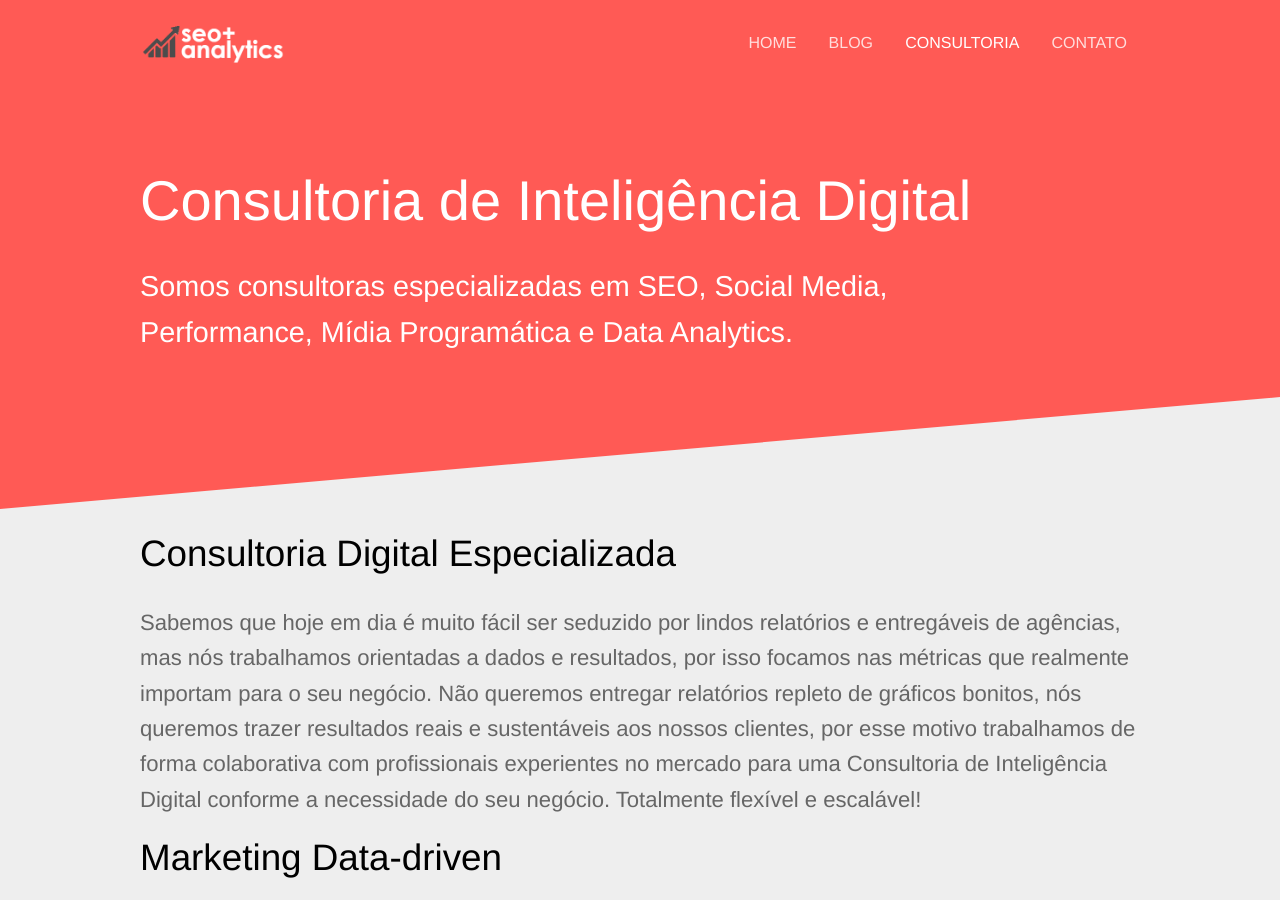
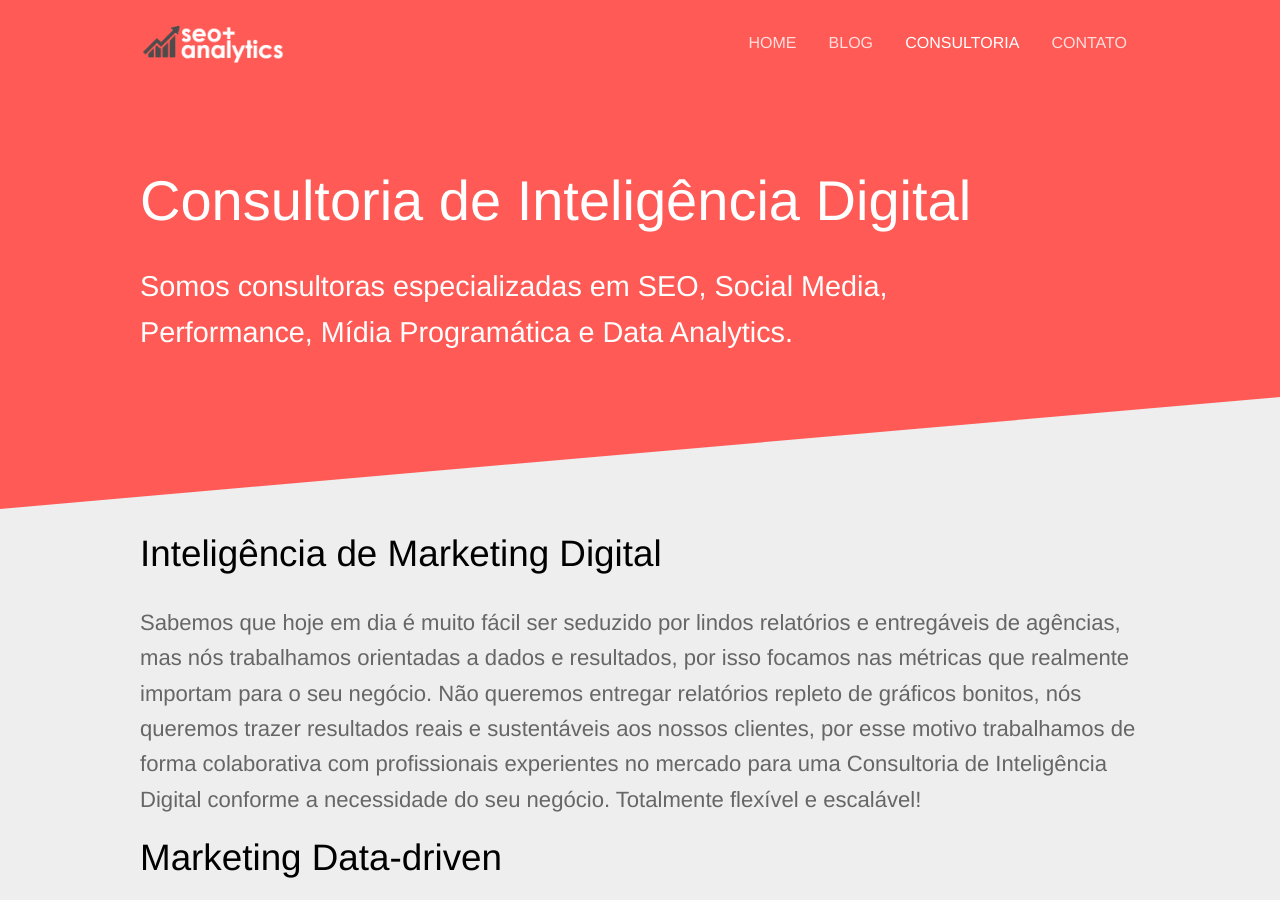
Before and after one commit to seoanalytics/seoanalytics.github.io, a Jekyll site: the page built from consultoria.html, in a window 1280 px wide and 900 px high. Built offline with Jekyll 4.4.1, drawn with Linux system fonts in a browser that asks for light colours.

Commit message:
Updated 'consultoria.html' via CloudCannon

```diff
--- a/consultoria.html
+++ b/consultoria.html
@@ -5,12 +5,13 @@ subtitle: Somos consultoras especializadas em SEO, Social Media, Performance, M
 redirect_from: "/consultores/"
 redirect_from: "/cv/*"
 ---
+
 <section class="diagonal alternate">
 	<div class="container halves">
 		<div>
 		   	<h2 class="editable">
-				Consultoria Digital Especializada
-			</h2>
+		   		Intelig&ecirc;ncia de Marketing Digital
+		   	</h2>
 			<p class="editable">
 				 Sabemos que hoje em dia é muito fácil ser seduzido por lindos relatórios e entregáveis de agências, mas nós trabalhamos orientadas a dados e resultados, por isso focamos nas métricas que realmente importam para o seu negócio. Não queremos entregar relatórios repleto de gráficos bonitos, nós queremos trazer resultados reais e sustentáveis aos nossos clientes, por esse motivo trabalhamos de forma colaborativa com profissionais experientes no mercado para uma Consultoria de Inteligência Digital conforme a necessidade do seu negócio. Totalmente flexível e escalável!
 			</p>
@@ -35,7 +36,7 @@ redirect_from: "/cv/*"
 			{% for consultoria in site.consultoria %}
 				<li>
 					<a href="{{ site.baseurl }}{{ consultoria.external_url }}">
-						<img src="{% include relative-src.html src=consultoria.image_path %}" alt="{{ person.name }}">
+						<img src="{% include relative-src.html src=consultoria.image_path %}" alt="{{ person.name }}" />
 						<div class="details">
 							<div class="name">{{ consultoria.name }}</div>
 							<div class="position">{{ consultoria.subtitle }}</div>
@@ -45,8 +46,8 @@ redirect_from: "/cv/*"
 			{% endfor %}
 			<li class="filler"></li>
 			<li class="filler"></li>
-		    </p>
-		</ul>
+		    </ul></p>
+
 		</div>
 	</div>
 </section>
```
